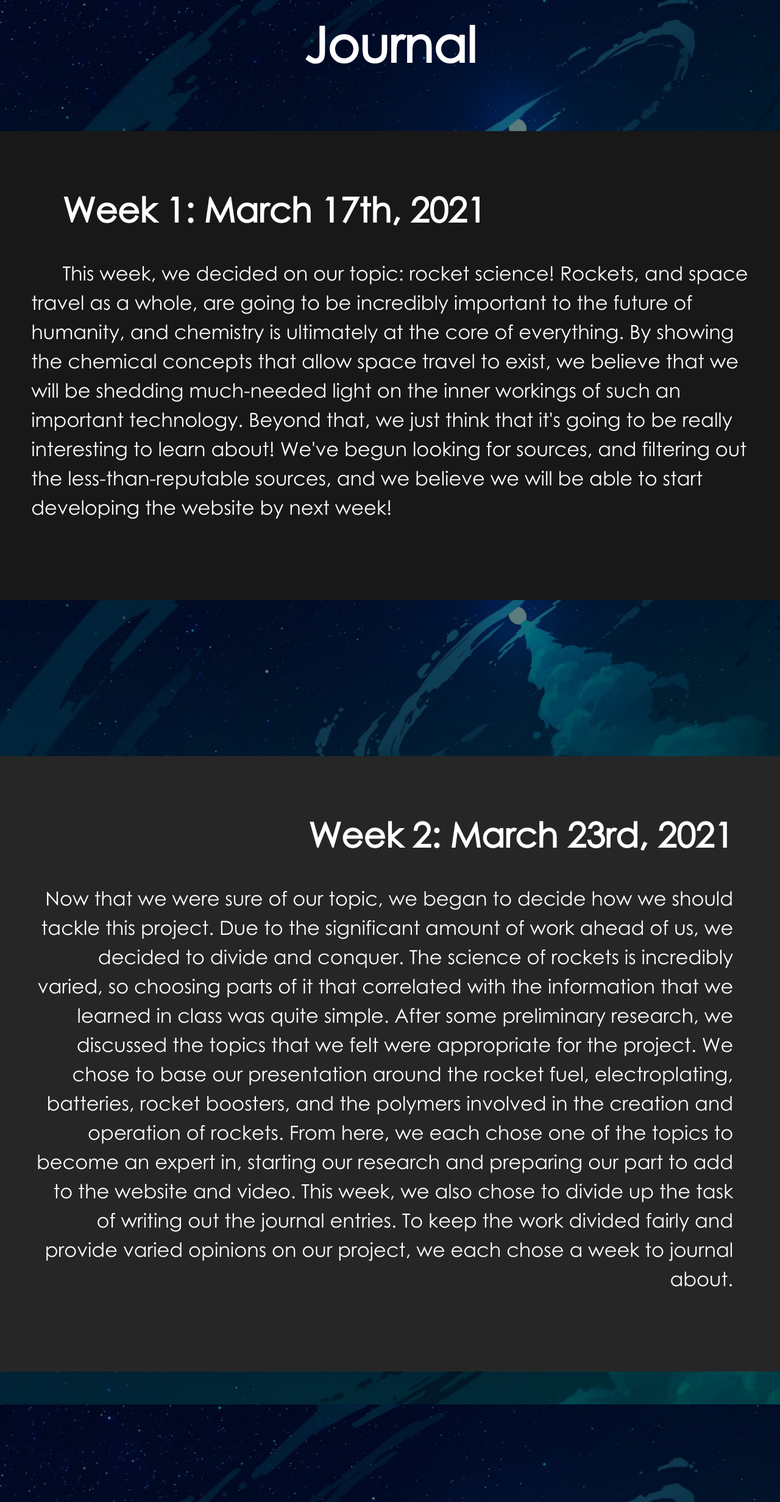
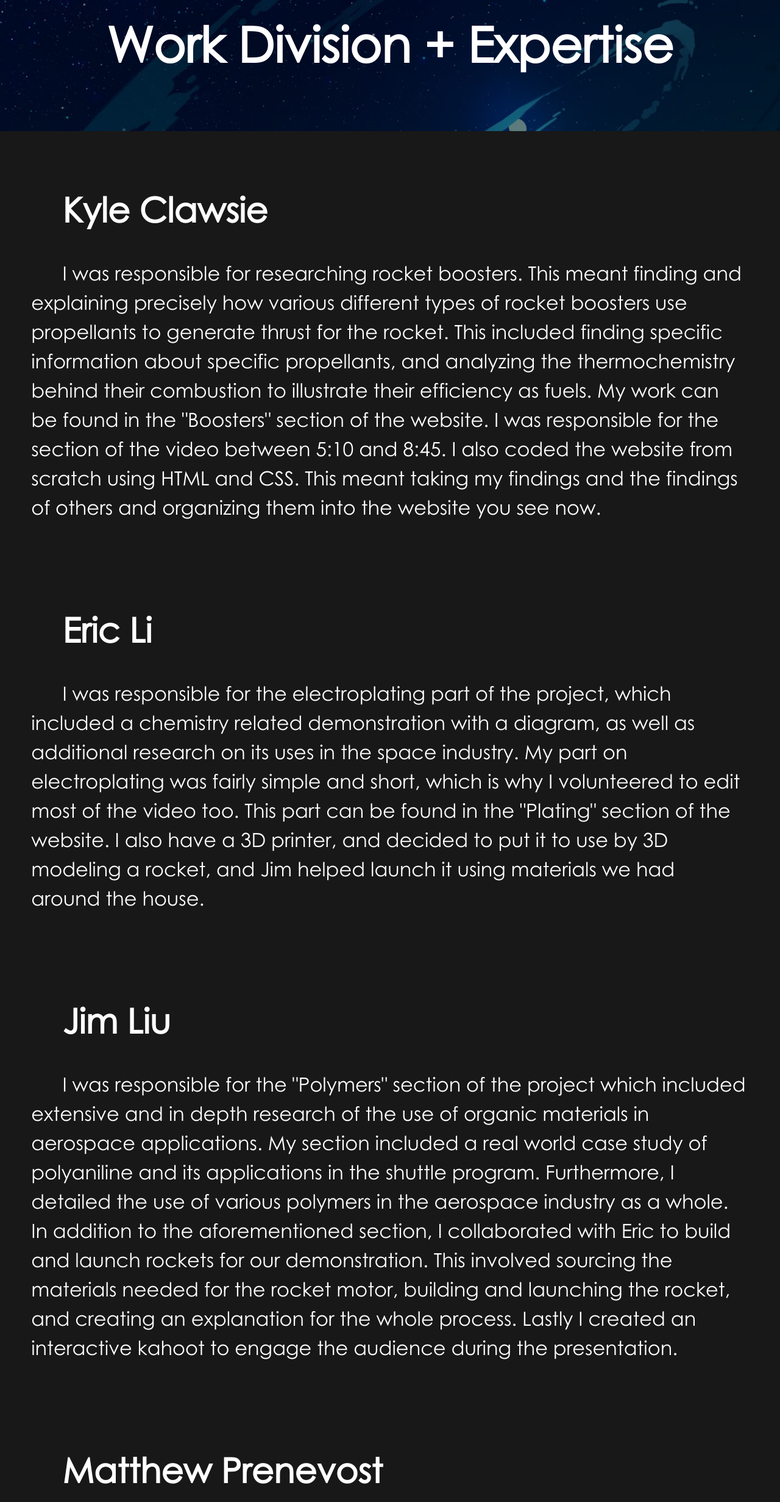
Before and after one commit to kieraClawsie/chem-rocket-science, a plain HTML site: page journal.html in a window 1280 px wide. Shown: the part 97-2560 px from the top of the page at 61% size. Drawn offline with Linux system fonts and the light colour scheme.

Commit message:
Update journal.html

```diff
--- a/journal.html
+++ b/journal.html
@@ -18,7 +18,44 @@
 			<a class="notCurrent" href="boosters.html">Boosters</a>
 			<a class="notCurrent" href="fuels.html">Fuels</a>
 		</nav>
-		<div class="interlude top">Journal</div>
+		<div class="interlude top">Work Division + Expertise</div>
+		<div class="info dark">
+			<h2 class="subtitle left">Kyle Clawsie</h2>
+			<p class="paragraph left indent">I was responsible for researching rocket boosters. This meant finding and explaining precisely
+				how various different types of rocket boosters use propellants to generate thrust for the rocket. This included finding specific
+				information about specific propellants, and analyzing the thermochemistry behind their combustion to illustrate their efficiency
+				as fuels. My work can be found in the "Boosters" section of the website. I was responsible for the section of the video between
+				5:10 and 8:45. I also coded the website from scratch using HTML and CSS. This meant taking my findings and the findings of others
+				and organizing them into the website you see now.<br><br><br>
+			</p>
+			<h2 class="subtitle left">Eric Li</h2>
+			<p class="paragraph left indent">I was responsible for the electroplating part of the project, which included a chemistry related demonstration
+				with a diagram, as well as additional research on its uses in the space industry. My part on electroplating was fairly simple and short,
+				which is why I volunteered to edit most of the video too. This part can be found in the "Plating" section of the website. I also have a
+				3D printer, and decided to put it to use by 3D modeling a rocket, and Jim helped launch it using materials we had around the house.<br><br><br>
+			</p>
+			<h2 class="subtitle left">Jim Liu</h2>
+			<p class="paragraph left indent">I was responsible for the "Polymers" section of the project which included extensive and in depth research of the use
+				of organic materials in aerospace applications. My section included a real world case study of polyaniline and its applications in the shuttle program.
+				Furthermore, I detailed the use of various polymers in the aerospace industry as a whole. In addition to the aforementioned section, I collaborated with
+				Eric to build and launch rockets for our demonstration. This involved sourcing the materials needed for the rocket motor, building and launching the rocket,
+				and creating an explanation for the whole process. Lastly I created an interactive kahoot to engage the audience during the presentation.<br><br><br>
+			</p>
+			<h2 class="subtitle left">Matthew Prenevost</h2>
+			<p class="paragraph left indent">I was responsible for the propellants segment of this project. This included researching various types of propellants, fuels and oxidizers and
+				the principles that both allow them to function, and make some more efficient than others. This work can be found in the "Fuels" section of the website. I
+				also planned the layout of the video, and was responsible for creating the section of the video from the beginning to 5:10.<br><br><br>
+			</p>
+			<h2 class="subtitle left">Om Shanbhag</h2>
+			<p class="paragraph left indent">Our genius hour project was divided into various sections. I chose to find the types of batteries used in space along with
+				their processes. When doing this section, I tasked myself with finding connections between our topic and the second unit covered in class, electrochemistry.
+				I drew from the understanding that we developed in class to explain and relate nickel cadmium, nickel hydrogen, and lithium ion batteries to the concepts
+				that my classmates knew. I assembled all of my information into a thorough write through, using easy-to-understand language and helpful pictures to explain
+				the processes and uses; this can be found in the "Power" section of the website. I also created the part of the video that explains batteries. For this section,
+				I combined the research I previously conducted with some speaking language in order to communicate the information efficiently and with comfort.<br><br>
+			</p>
+		</div>
+		<div class="interlude middle">Journal</div>
 		<div class="info dark">
 			<h2 class="subtitle left">Week 1: March 17th, 2021</h2>
 			<p class="paragraph left indent">This week, we decided on our topic: rocket science! Rockets, and space travel as a whole,
```
